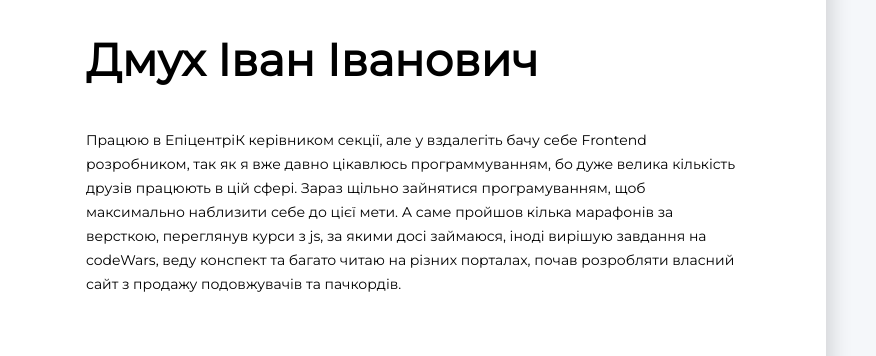
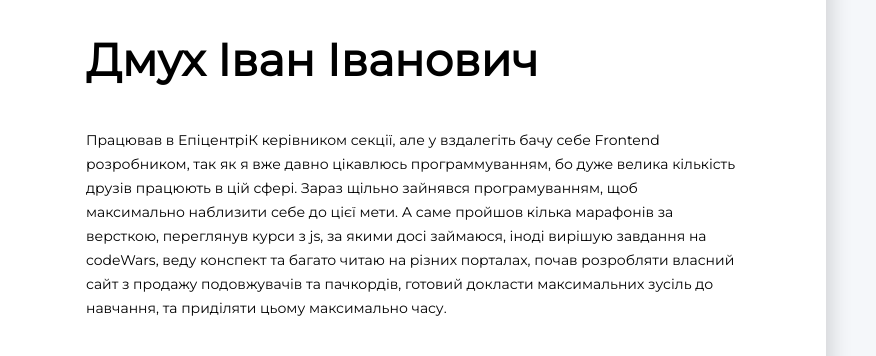
Before and after one commit to Dmukh1993/resume, a plain HTML site: page index.html in a window 1280 px wide. Shown: the part 182-538 px from the top of the page, 404-1280 px from the left. Drawn offline with Linux system fonts and the light colour scheme.

Commit message:
My new resume

```diff
--- a/index.html
+++ b/index.html
@@ -74,9 +74,9 @@
 			<div class="info-container">
 			<h2 class="profession"> Frontend Developer </h2>
 			<h1 class="name">Дмух Іван Іванович</h1>
-			<p class="description">Працюю в ЕпіцентріК керівником секції, але у вздалегіть бачу себе  Frontend розробником, так як я вже давно цікавлюсь программуванням, бо дуже велика кількість друзів працюють в цій сфері.
-				Зараз щільно зайнятися програмуванням, щоб максимально наблизити себе до цієї мети.
-				А саме пройшов кілька марафонів за версткою, переглянув курси з js, за якими досі займаюся, іноді вирішую завдання на codeWars, веду конспект та багато читаю на різних порталах, почав розробляти власний сайт з продажу подовжувачів та пачкордів.
+			<p class="description">Працював в ЕпіцентріК керівником секції, але у вздалегіть бачу себе  Frontend розробником, так як я вже давно цікавлюсь программуванням, бо дуже велика кількість друзів працюють в цій сфері.
+				Зараз щільно зайнявся програмуванням, щоб максимально наблизити себе до цієї мети.
+				А саме пройшов кілька марафонів за версткою, переглянув курси з js, за якими досі займаюся, іноді вирішую завдання на codeWars, веду конспект та багато читаю на різних порталах, почав розробляти власний сайт з продажу подовжувачів та пачкордів, готовий докласти максимальних зусіль до навчання, та приділяти цьому максимально часу.
 			</p>
 
 		</div>
```
